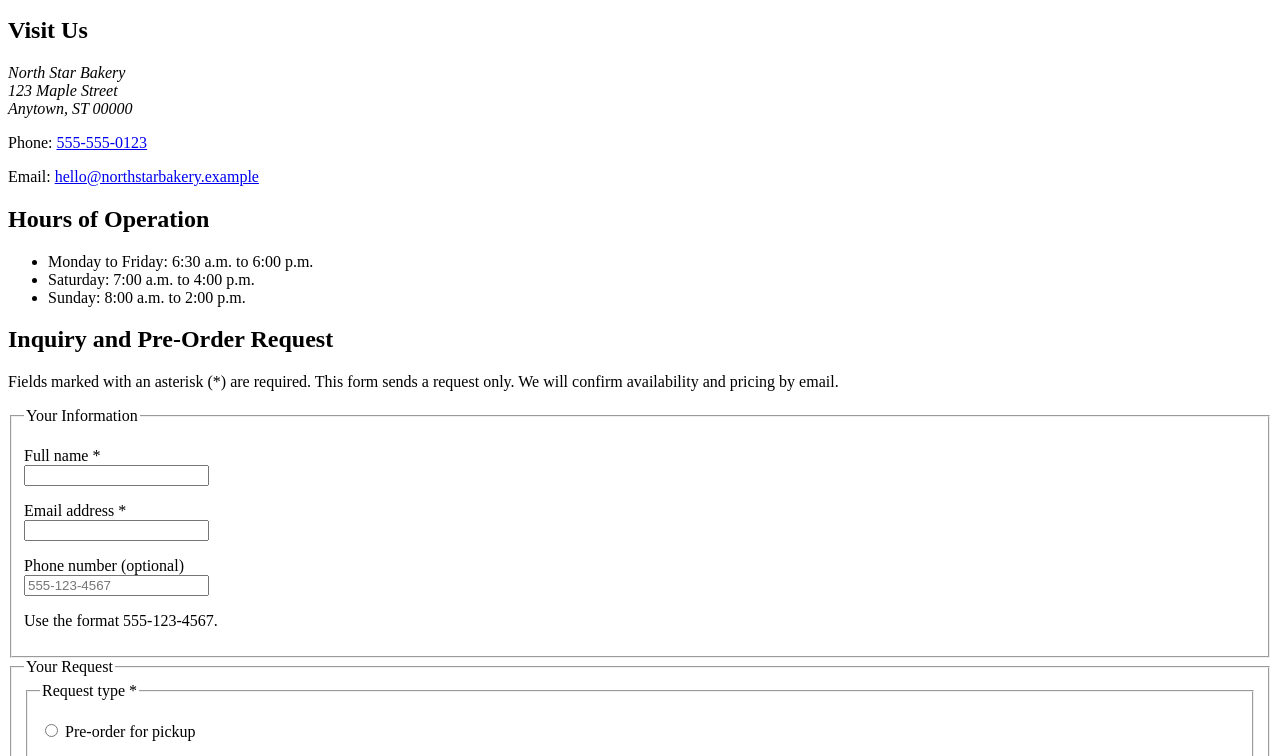
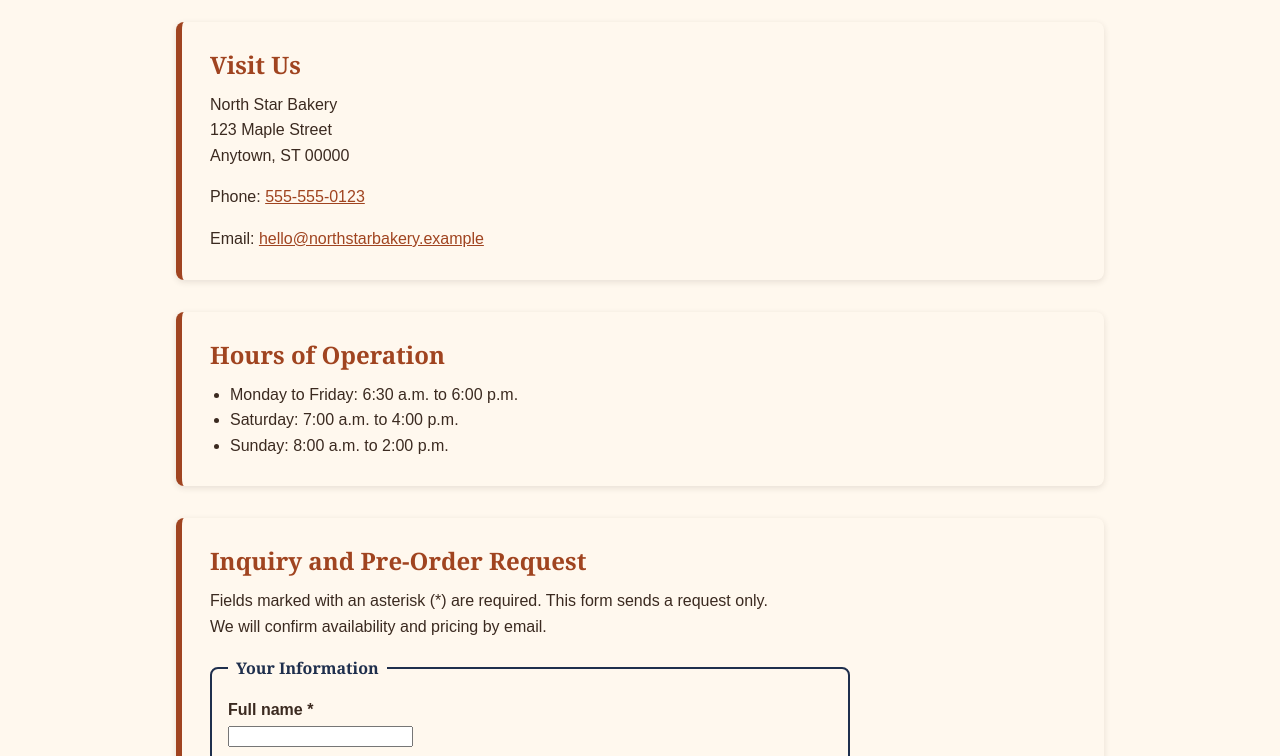
Before and after one commit to BigBips/codespaces-blank, a plain HTML site: page Intro to Web Development 2/contact.html in a window 1280 px wide. Shown: the part 249-1005 px from the top of the page. Drawn offline with Linux system fonts and the light colour scheme.

Commit message:
# added css/styles.css to the head of the contact file. remember to have it set so the file knows to pick the correct folder.

```diff
--- a/Intro to Web Development 2/contact.html
+++ b/Intro to Web Development 2/contact.html
@@ -5,6 +5,7 @@
   <meta name="viewport" content="width=device-width, initial-scale=1.0">
   <meta name="description" content="Contact North Star Bakery to send a pre-order request or ask a question. Find our hours and location.">
   <title>Contact and Pre-Orders | North Star Bakery</title>
+  <link rel="stylesheet" href="css/styles.css"> <!-- added stylesheet to head -->
 </head>
 <body>
   <a href="#main-content">Skip to main content</a>
```
